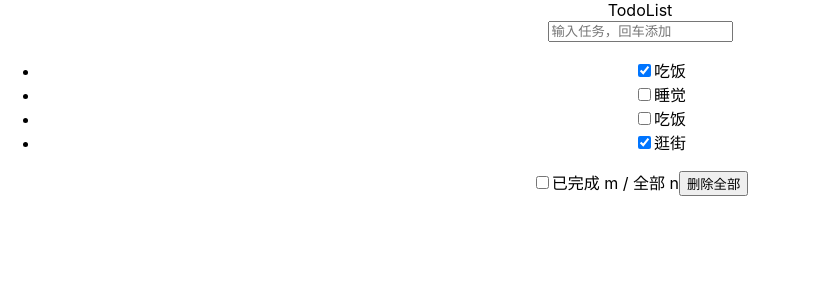
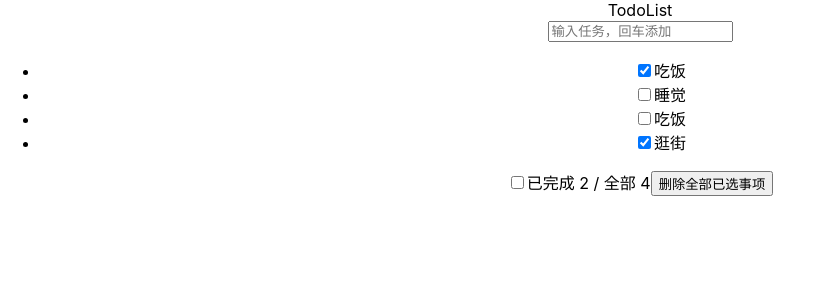
Before and after one commit to tangx/react_scaffolding_jsx, a React (Create React App) app: page / in a window 1280 px wide. Shown: the top 300 px of the page, without its empty margins (0-813 px from the left). Built offline with nearby package versions, Linux system fonts and the light colour scheme.

Commit message:
完成 footer

```diff
--- a/src/App.js
+++ b/src/App.js
@@ -58,12 +58,34 @@ export default class App extends Component {
         todos: [todoObj, ...this.state.todos]
       },
     )
+  }
 
+  allTodosChecked = (checked) => {
+    const { todos } = this.state
 
+    const newTodos = todos.map((todo) => {
+      return { ...todo, done: checked }
+    })
+
+    this.setState(
+      { todos: newTodos }
+    )
+  }
+
+  deleteCheckedTodos = () => {
+    const { todos } = this.state
+
+    const newTodos = todos.filter((todo) => {
+      if (!todo.done) {
+        return todo
+      }
+    })
+
+    this.setState({ todos: newTodos })
   }
 
   render() {
-    // console.log(this.state);
+
     const { todos } = this.state
     return (
       <div className='App'>
@@ -73,7 +95,11 @@ export default class App extends Component {
           updateTodos={this.updateTodos}
           deleteTodo={this.deleteTodo}
         />
-        <Footer />
+        <Footer todos={this.state.todos}
+          allTodosChecked={this.allTodosChecked}
+          deleteCheckedTodos={this.deleteCheckedTodos}
+        />
+
       </div>
     )
   }
--- a/src/components/Footer/index.jsx
+++ b/src/components/Footer/index.jsx
@@ -1,15 +1,40 @@
 import React, { Component } from 'react'
 
 export default class Footer extends Component {
+
+
+  handleCheckedChange = (event) => {
+    console.log(event.target.checked);
+    const checked = event.target.checked
+    this.props.allTodosChecked(checked)
+  }
+
   render() {
+
+    const { todos } = this.props
+    const totalCount = todos.length
+    const checkedCount = todos.reduce(
+      (pre, todo) => {
+        return todo.done ? pre + 1 : pre
+      }, 0
+    )
+
+    // const isAllChecked = () => {
+    //   console.log(totalCount, checkedCount);
+    //   return totalCount === checkedCount
+    // }
+    const isAllChecked = (totalCount != 0 && totalCount === checkedCount)
+
     return (
       <div>
-        <input type="checkbox" />
-        <span>已完成 m / 全部 n</span>
-        <button>删除全部</button>
+        <input type="checkbox"
+          checked={isAllChecked}
+          onChange={this.handleCheckedChange}
+        />
+        <span>已完成 {checkedCount} / 全部 {totalCount}</span>
+        <button onClick={() => { this.props.deleteCheckedTodos() }}
+        >删除全部已选事项</button>
       </div>
-
-
     )
   }
 }
--- a/src/components/Item/index.jsx
+++ b/src/components/Item/index.jsx
@@ -47,7 +47,16 @@ export default class Item extends Component {
         style={{ backgroundColor: mouse ? '#ddd' : 'white' }}
 
       >
-        <input type="checkbox" defaultChecked={done}
+        {
+          /* 这里有个坑，需要注意
+            1. defaultChecked={done} 只渲染一次，
+            2. 之后其他地方改变并不影响 item 本身显示状态变化。 但实际传入 item 数据已经变化
+              例如 checkAll 改变时， item 的显示状态不改变。
+
+          */
+        }
+        <input type="checkbox"
+          checked={done}
           onChange={this.handleCheckboxChecked(id)}
         />
         <span>{name}</span>
```
